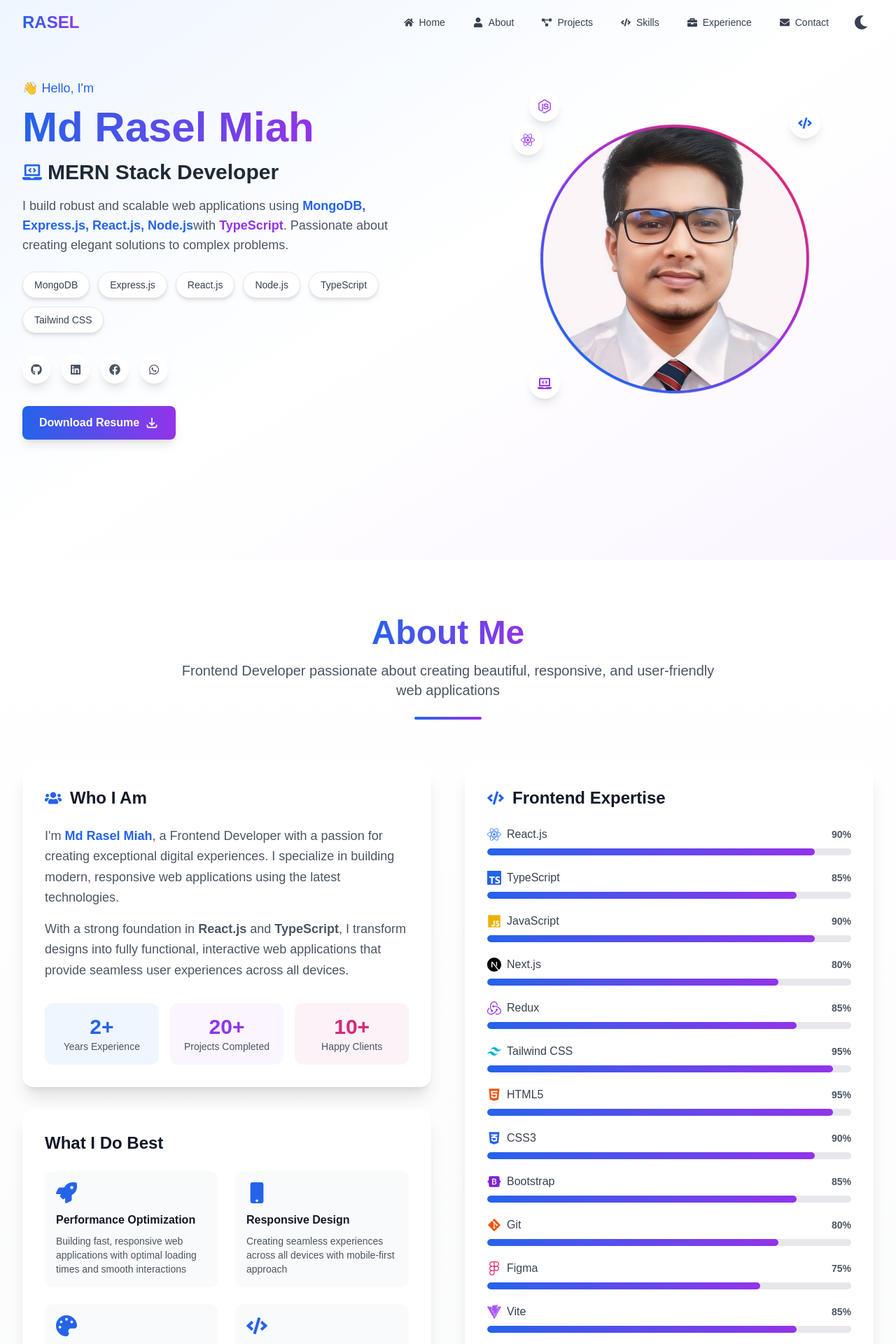
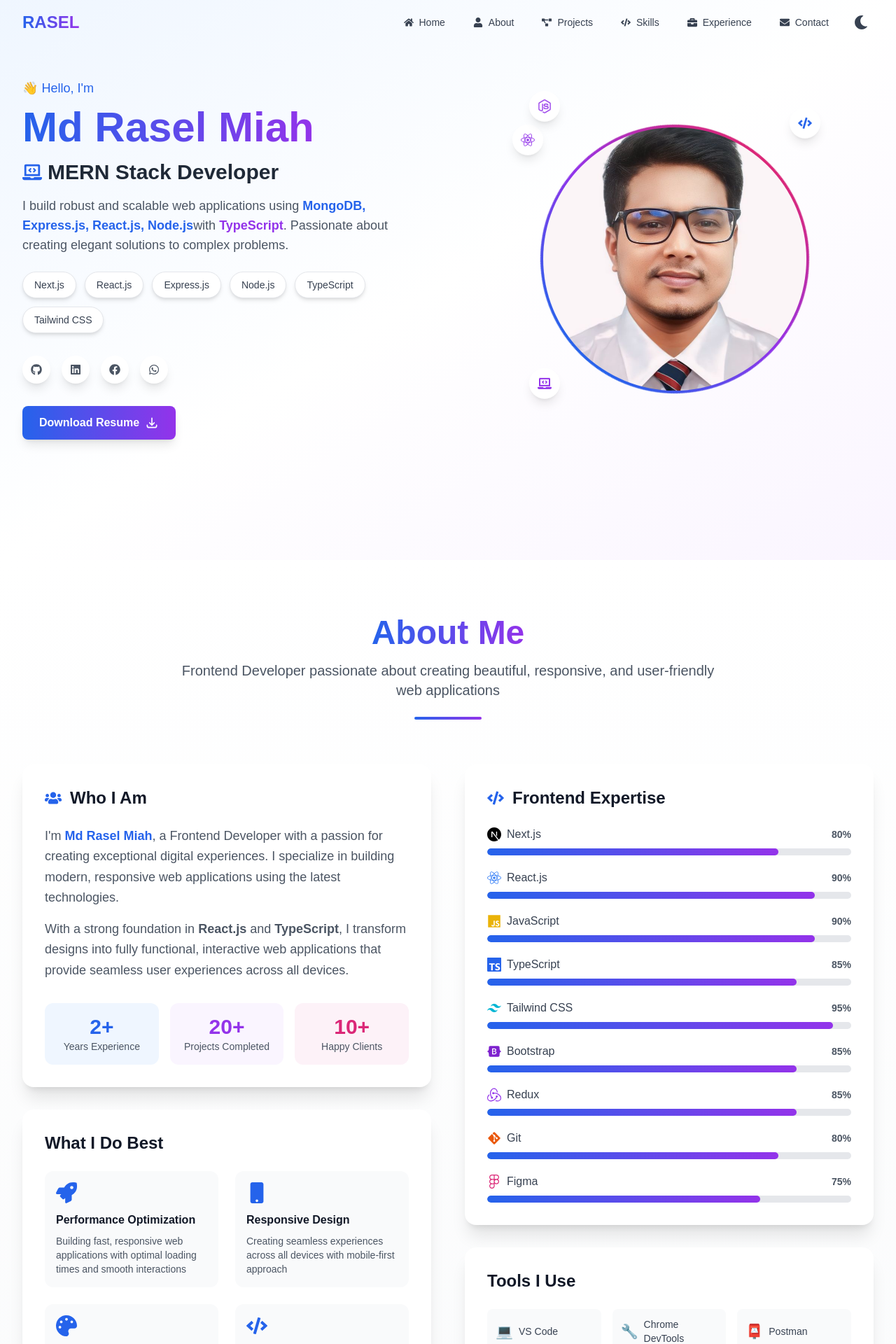
Before and after one commit to raselMiahDev/my-portfolio, a React (Vite) app in the folder client/: page / in a window 1280 px wide. Shown: the top 1920 px of the page at 70% size. Built offline with nearby package versions, Linux system fonts and the light colour scheme.

Commit message:
redesign

```diff
--- a/client/src/App.tsx
+++ b/client/src/App.tsx
@@ -1,24 +1,22 @@
-import React from 'react';
-import Navbar from './view/components/common/Navbar';
 import Home from './view/components/home/Home';
 import About from './view/components/about/About';
 import Skills from './view/components/skills/Skills';
 import Projects from './view/components/project/Project';
 import Contact from './view/components/contact/Contact';
-import Footer from './view/components/common/Footer';
 import Experience from './view/components/experience/Experience';
+import MasterLayout from '../src/layout/MasterLayout';
 
 function App() {
   return (
     <div className="min-h-screen">
-      <Navbar />
+      <MasterLayout>
       <Home />
       <About />
       <Projects />
       <Skills />
       <Experience/>
       <Contact />
-      <Footer />
+      </MasterLayout>
     </div>
   );
 }
--- a/client/src/data/about.data.tsx
+++ b/client/src/data/about.data.tsx
@@ -1,8 +1,6 @@
 import {
   FaReact,
   FaJs,
-  FaHtml5,
-  FaCss3Alt,
   FaBootstrap,
   FaGitAlt,
   FaFigma,
@@ -16,24 +14,20 @@ import {
   SiTypescript,
   SiRedux,
   SiNextdotjs,
-  SiVite,
 } from 'react-icons/si';
 
 
   // Frontend skills with proficiency levels
  export const frontendSkills = [
+   { name: 'Next.js', icon: <SiNextdotjs />, level: 80, color: 'text-black dark:text-white' },
     { name: 'React.js', icon: <FaReact />, level: 90, color: 'text-blue-500' },
+    { name: 'JavaScript', icon: <FaJs />, level: 90, color: 'text-yellow-500' },
     { name: 'TypeScript', icon: <SiTypescript />, level: 85, color: 'text-blue-600' },
-    { name: 'JavaScript', icon: <FaJs />, level: 90, color: 'text-yellow-500' },
-    { name: 'Next.js', icon: <SiNextdotjs />, level: 80, color: 'text-black dark:text-white' },
+    { name: 'Tailwind CSS', icon: <SiTailwindcss />, level: 95, color: 'text-cyan-500' },
+    { name: 'Bootstrap', icon: <FaBootstrap />, level: 85, color: 'text-purple-700' },
     { name: 'Redux', icon: <SiRedux />, level: 85, color: 'text-purple-600' },
-    { name: 'Tailwind CSS', icon: <SiTailwindcss />, level: 95, color: 'text-cyan-500' },
-    { name: 'HTML5', icon: <FaHtml5 />, level: 95, color: 'text-orange-600' },
-    { name: 'CSS3', icon: <FaCss3Alt />, level: 90, color: 'text-blue-600' },
-    { name: 'Bootstrap', icon: <FaBootstrap />, level: 85, color: 'text-purple-700' },
     { name: 'Git', icon: <FaGitAlt />, level: 80, color: 'text-orange-600' },
-    { name: 'Figma', icon: <FaFigma />, level: 75, color: 'text-pink-600' },
-    { name: 'Vite', icon: <SiVite />, level: 85, color: 'text-purple-500' },
+    { name: 'Figma', icon: <FaFigma />, level: 75, color: 'text-pink-600' }
   ];
 
   // Frontend specializations
--- a/client/src/data/skills.data.tsx
+++ b/client/src/data/skills.data.tsx
@@ -44,11 +44,8 @@ export const skillCategories = [
         { name: 'JavaScript', icon: <FaJs />, level: 90, color: 'text-yellow-500' },
         { name: 'Redux', icon: <SiRedux />, level: 85, color: 'text-purple-600' },
         { name: 'Tailwind CSS', icon: <SiTailwindcss />, level: 95, color: 'text-cyan-500' },
-        { name: 'HTML5', icon: <FaHtml5 />, level: 95, color: 'text-orange-600' },
-        { name: 'CSS3', icon: <FaCss3Alt />, level: 90, color: 'text-blue-600' },
         { name: 'Bootstrap', icon: <FaBootstrap />, level: 85, color: 'text-purple-700' },
         { name: 'Framer Motion', icon: <SiFramer />, level: 75, color: 'text-purple-500' },
-        { name: 'Vite', icon: <SiVite />, level: 85, color: 'text-purple-500' },
       ]
     },
     {
@@ -76,8 +73,6 @@ export const skillCategories = [
         { name: 'Vercel', icon: <SiVercel />, level: 85, color: 'text-black dark:text-white' },
         { name: 'Netlify', icon: <SiNetlify />, level: 85, color: 'text-blue-500' },
         { name: 'Heroku', icon: <SiHeroku />, level: 75, color: 'text-purple-600' },
-        { name: 'Jest', icon: <SiJest />, level: 70, color: 'text-red-600' },
-        { name: 'Webpack', icon: <SiWebpack />, level: 75, color: 'text-blue-600' },
         { name: 'NPM/Yarn', icon: <SiNpm />, level: 85, color: 'text-red-600' },
       ]
     },
@@ -96,8 +91,6 @@ export const skillCategories = [
         { name: 'Creativity', icon: '🎨', level: 90, color: 'text-purple-600' },
         { name: 'Attention to Detail', icon: '🔍', level: 95, color: 'text-blue-600' },
         { name: 'Project Management', icon: '📊', level: 80, color: 'text-green-600' },
-        { name: 'Agile/Scrum', icon: '🔄', level: 85, color: 'text-red-500' },
-        { name: 'Mentoring', icon: '🤝', level: 75, color: 'text-teal-500' },
       ]
     }
   ];
--- a/client/src/view/components/home/Home.jsx
+++ b/client/src/view/components/home/Home.jsx
@@ -41,7 +41,7 @@ const Home = () => {
 
             {/* Tech Stack Pills */}
             <div className="flex flex-wrap gap-3 mb-8 justify-center lg:justify-start">
-              {['MongoDB', 'Express.js', 'React.js', 'Node.js', 'TypeScript', 'Tailwind CSS'].map((tech) => (
+              {['Next.js','React.js', 'Express.js','Node.js','TypeScript','Tailwind CSS'].map((tech) => (
                 <span
                   key={tech}
                   className="px-4 py-2 bg-white dark:bg-gray-800 text-gray-700 dark:text-gray-300 rounded-full text-sm font-medium shadow-md hover:shadow-lg transition-shadow duration-300 border border-gray-200 dark:border-gray-700"
```
